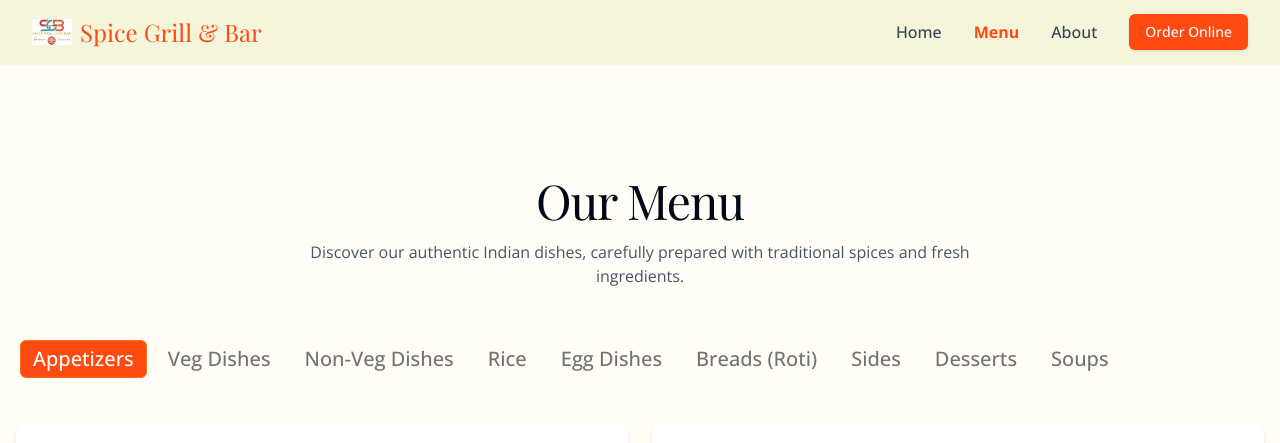
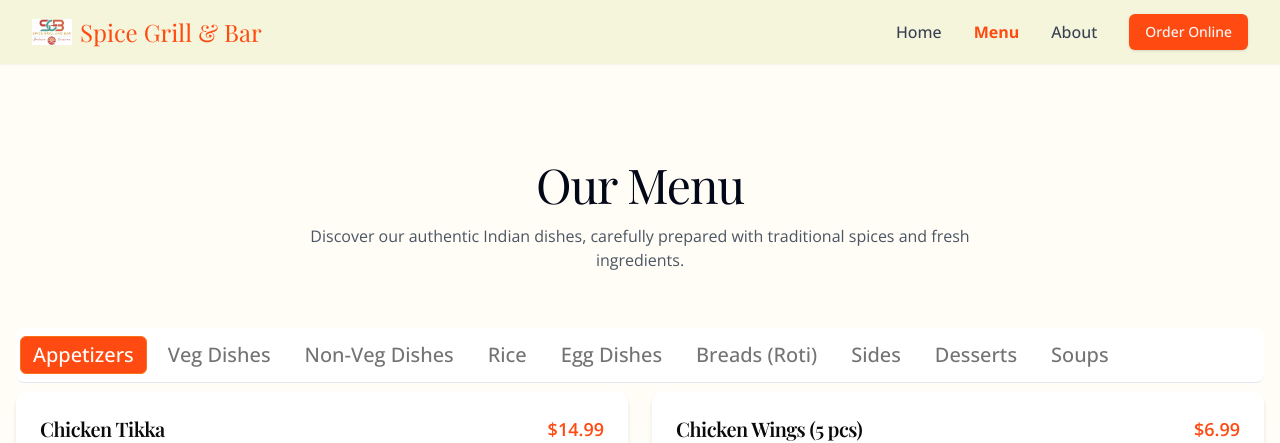
Before and after one commit to sukhjitsingh/spice-grill-bar-web, a Next.js app: page /menu in a window 1280 px wide. Shown: the top 443 px of the page. Built offline with nearby package versions, Linux system fonts and the light colour scheme; a web font is replaced by a local one.

Commit message:
Made the menu tab sticky

```diff
--- a/app/menu/page.tsx
+++ b/app/menu/page.tsx
@@ -1,3 +1,5 @@
+"use client"
+
 import { MenuSection } from "@/components/menu-section"
 import { Tabs, TabsList, TabsTrigger } from "@/components/ui/tabs"
 import { getMenuData } from "@/utils/menu"
@@ -5,16 +7,23 @@ import { getMenuData } from "@/utils/menu"
 export default function MenuPage() {
   const menuData = getMenuData()
 
+  const handleTabChange = (value: string) => {
+    const content = document.getElementById(value);
+    content?.scrollIntoView({ behavior: 'smooth' });
+  };
+
   return (
     <div className="min-h-screen bg-gradient-to-b from-amber-50/50 py-12">
-      <div className="container mx-auto px-4 py-16 ">
-        <h1 className="font-serif text-4xl md:text-5xl text-center mb-4">Our Menu</h1>
-        <p className="text-center text-gray-600 mb-12 max-w-2xl mx-auto">
-          Discover our authentic Indian dishes, carefully prepared with traditional spices and fresh ingredients.
-        </p>
+      <div className="container mx-auto px-4 py-10">
+        <div className="bg-transparent py-2 mb-4">
+          <h1 className="font-serif text-4xl md:text-5xl text-center mb-4">Our Menu</h1>
+          <p className="text-center text-gray-600 mb-8 max-w-2xl mx-auto">
+            Discover our authentic Indian dishes, carefully prepared with traditional spices and fresh ingredients.
+          </p>
+        </div>
 
-        <Tabs defaultValue={menuData[0].category} className="w-full">
-          <TabsList className="w-full justify-start mb-8 overflow-x-auto flex-row h-auto gap-2 bg-transparent md:flex-nowrap">
+        <Tabs defaultValue={menuData[0].category} className="w-full" onValueChange={handleTabChange}>
+          <TabsList className="sticky top-[5rem] z-30 w-full justify-start overflow-x-auto flex-row h-auto gap-2 bg-white py-2 border-b md:flex-nowrap">
             {menuData.map((category) => (
               <TabsTrigger
                 key={category.category}
@@ -27,7 +36,7 @@ export default function MenuPage() {
           </TabsList>
 
           {menuData.map((category) => (
-            <MenuSection key={category.category} category={category} />
+            <MenuSection key={category.category} category={category}/>
           ))}
         </Tabs>
       </div>
```
